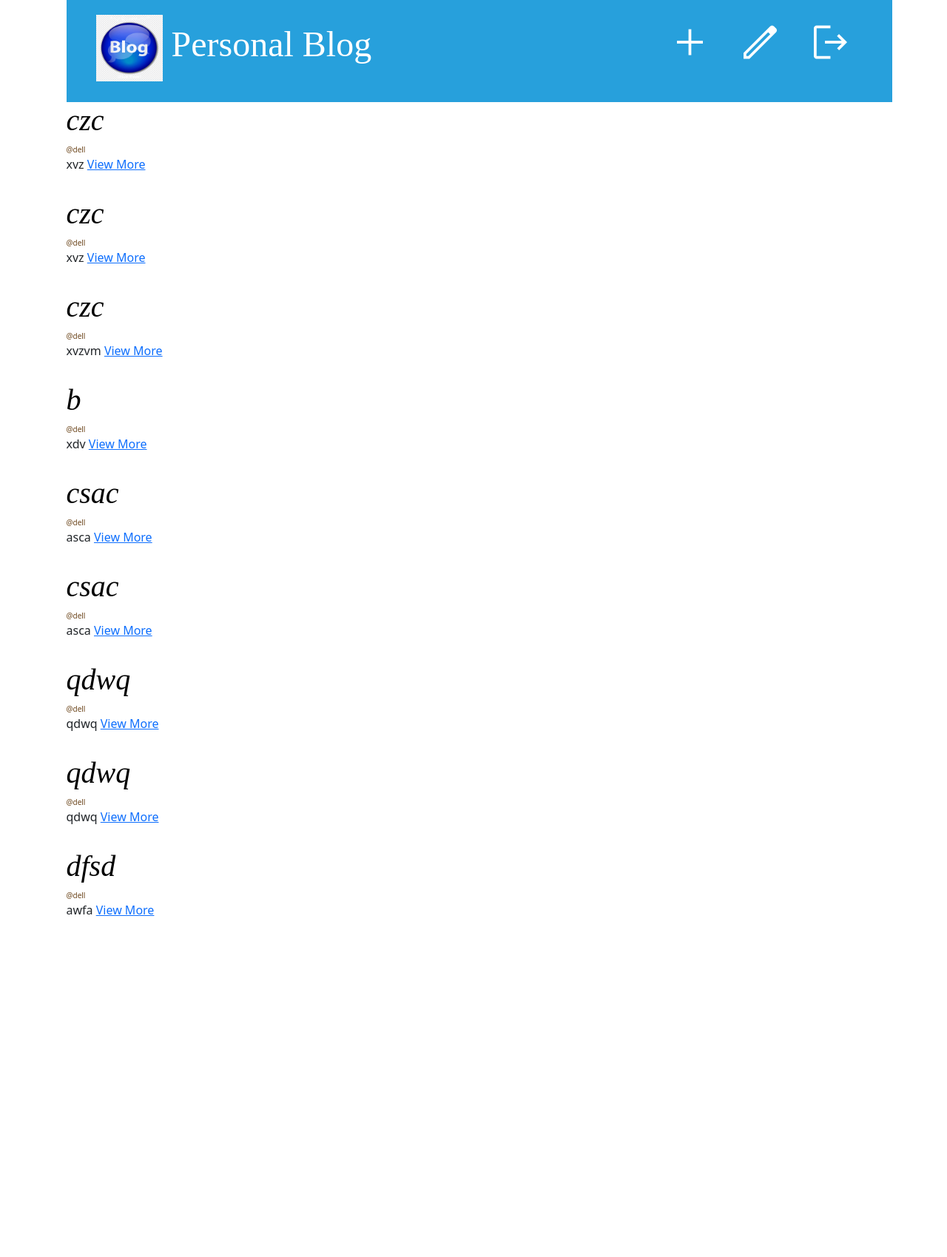
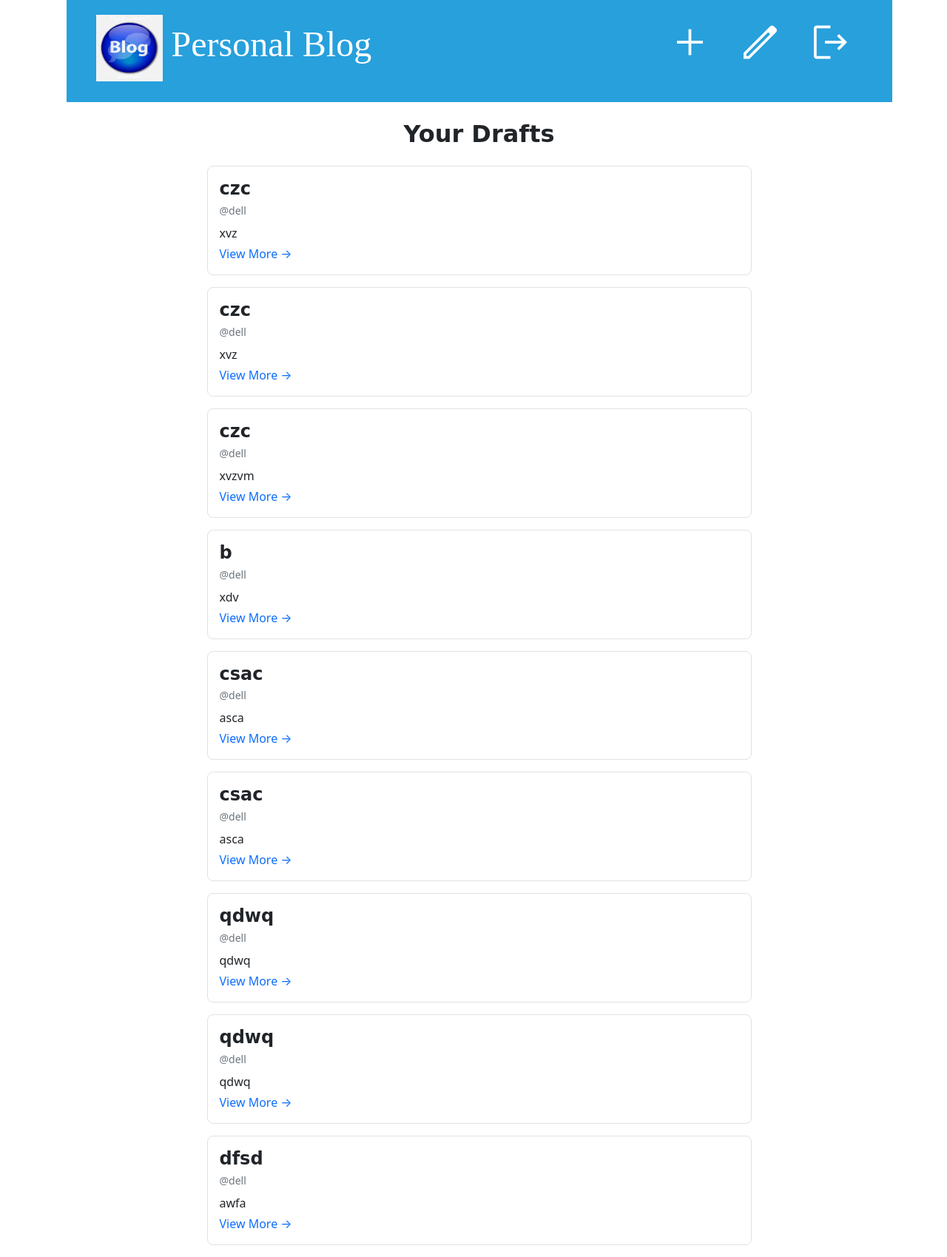
Before and after one commit to riya9818/Blog-App, a Django app: page /draft-list/ in a window 1280 px wide. Shown: the whole page at 74% size. Before the commit the page ends 1238 px from the top, so only its background shows below. Run offline with Django 5.2, Linux system fonts and the light colour scheme; a user stored in the database is signed in; data comes from the database, SQL or seed files in the repository; both versions use the stored data as it was after the commit; some libraries are stand-ins or nearby versions.

Commit message:
adding container and heading struc

```diff
--- a/templates/draft_list.html
+++ b/templates/draft_list.html
@@ -1,23 +1,26 @@
 {% extends "base.html" %}
+{% load static %}
 
 {% block content %}
-    <div class="row">
-        <div class="col">
-            {% for post in posts %}
-            <div class="post">
-            <h1>
-                <a href="{% url 'draft-detail' post.pk %}" class="text-decoration-none fst-italic">{{post.title}}</a>
-
-            </h1>
-            <div class="date author">@{{post.author.username }}</div>
-            <p>
-                {{post.content|truncatechars:200}}
-                <a href="{% url 'draft-detail' post.pk %}">View More </a>
-
-            </p>
+<div class="mt-4">
+  <h2 class="text-center mb-4" style="font-weight:600;">Your Drafts</h2>
+  <div class="row justify-content-center">
+    <div class="col-md-8">
+      {% for post in posts %}
+        <div class="post mb-3 p-3 border rounded-3">
+          <h4 class="mb-1">
+            <a href="{% url 'draft-detail' post.pk %}" class="text-decoration-none text-dark fw-semibold">
+              {{ post.title }}
+            </a>
+          </h4>
+          <div class="text-secondary small mb-2">@{{ post.author.username }}</div>
+          <p class="mb-1">{{ post.content|truncatechars:200 }}</p>
+          <a href="{% url 'draft-detail' post.pk %}" class="text-primary text-decoration-none">View More →</a>
         </div>
-        {% endfor %}
-        </div>
+      {% empty %}
+        <p class="text-center text-muted">No drafts yet.</p>
+      {% endfor %}
     </div>
-
-{% endblock content %}
+  </div>
+</div>
+{% endblock %}
```
Also changed, not shown: db.sqlite3.
